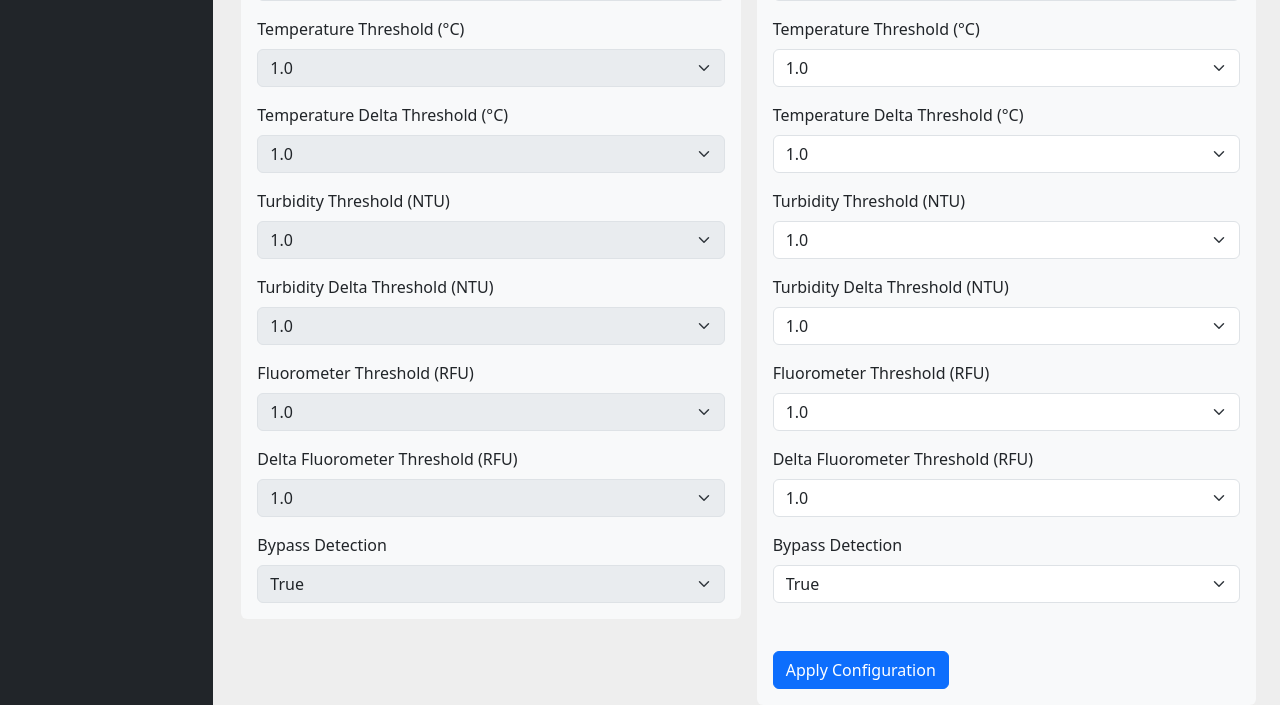
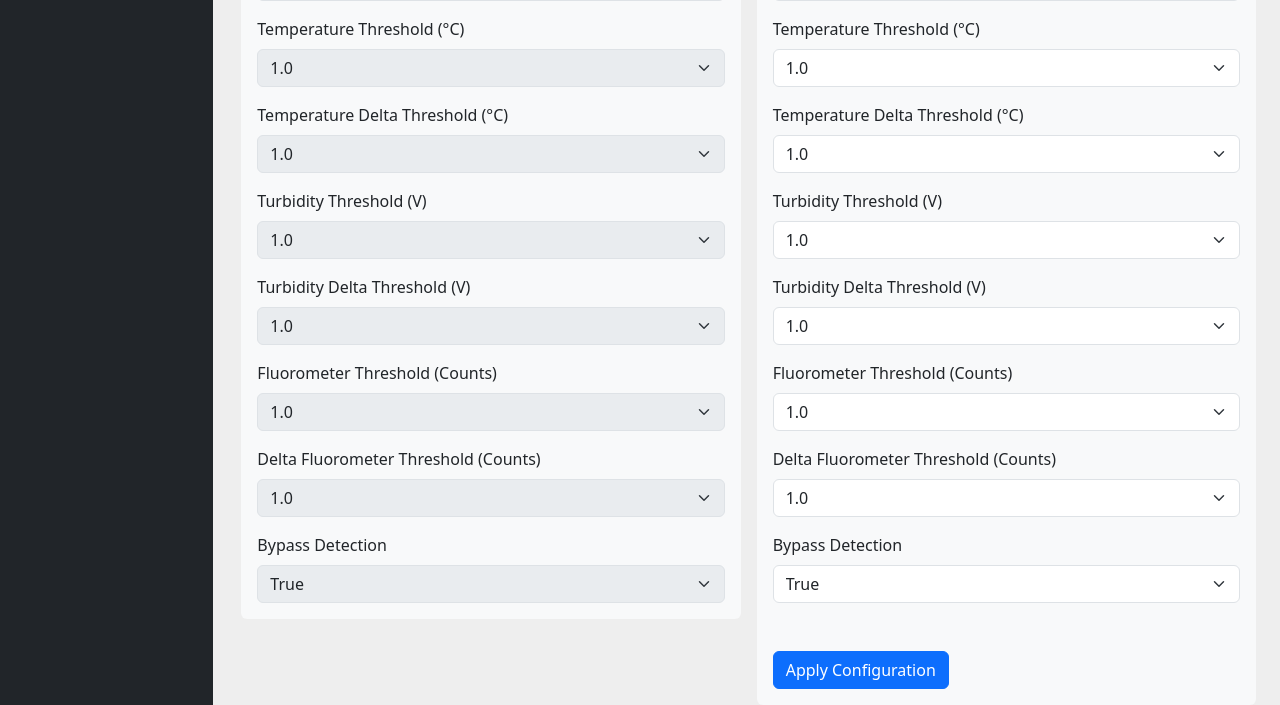
Before and after one commit to 4OI6-BloomBot/server, a Django app: page /devices/1/ in a window 1280 px wide. Shown: the part 533-1238 px from the top of the page. Run offline with Django 4.2, Linux system fonts and the light colour scheme; tables that the repository leaves empty hold one stand-in row (values such as "Sample post"); some libraries are stand-ins or nearby versions.

Commit message:
Update sensor units

```diff
--- a/bloombot_server/devices/templates/devices/config.html
+++ b/bloombot_server/devices/templates/devices/config.html
@@ -84,7 +84,7 @@
                 {% endfor %}
             </select>
 
-            <label for="{{name}}turbThresh" class="form-label mt-3">Turbidity Threshold (NTU)</label>
+            <label for="{{name}}turbThresh" class="form-label mt-3">Turbidity Threshold (V)</label>
             <select
                 name  = "{{name}}turbThresh"
                 class = "form-select"
@@ -104,7 +104,7 @@
                 {% endfor %}
             </select>
 
-            <label for="{{name}}deltaTurbThresh" class="form-label mt-3">Turbidity Delta Threshold (NTU)</label>
+            <label for="{{name}}deltaTurbThresh" class="form-label mt-3">Turbidity Delta Threshold (V)</label>
             <select
                 name  = "{{name}}deltaTurbThresh"
                 class = "form-select"
@@ -124,7 +124,7 @@
                 {% endfor %}
             </select>
 
-            <label for="{{name}}fluoroThresh" class="form-label mt-3">Fluorometer Threshold (RFU)</label>
+            <label for="{{name}}fluoroThresh" class="form-label mt-3">Fluorometer Threshold (Counts)</label>
             <select
                 name  = "{{name}}fluoroThresh"
                 class = "form-select"
@@ -143,7 +143,7 @@
                 {% endfor %}
             </select>
 
-            <label for="{{name}}deltaFluoroThresh" class="form-label mt-3">Delta Fluorometer Threshold (RFU)</label>
+            <label for="{{name}}deltaFluoroThresh" class="form-label mt-3">Delta Fluorometer Threshold (Counts)</label>
             <select
                 name  = "{{name}}deltaFluoroThresh"
                 class = "form-select"
--- a/bloombot_server/sensor_data/fixtures/sensors.json
+++ b/bloombot_server/sensor_data/fixtures/sensors.json
@@ -22,7 +22,7 @@
     "pk": 2,
     "fields": {
       "name"      : "Turbidity",
-      "unit"      : "NTU",
+      "unit"      : "V",
       "precision" : "0.5"
     }
   },
@@ -31,7 +31,7 @@
     "pk": 3,
     "fields": {
       "name"      : "Fluorescence",
-      "unit"      : "RFU",
+      "unit"      : "Counts",
       "precision" : "0.5"
     }
   }
```
Also changed, not shown: bloombot_server/devices/templates/devices/configDetails.html (+4 -4 lines).
